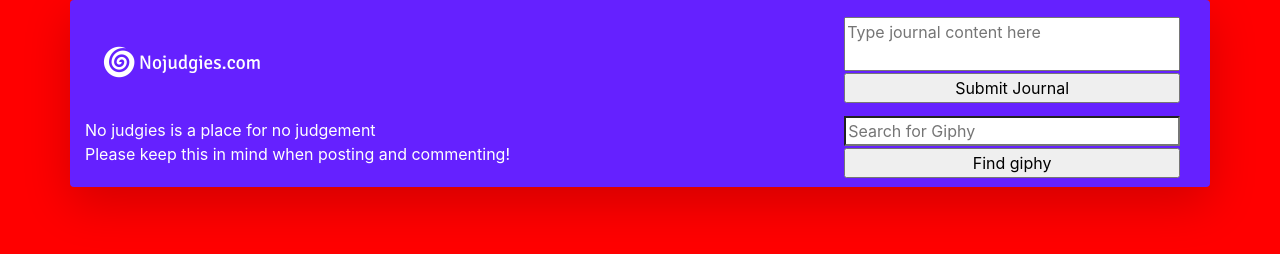
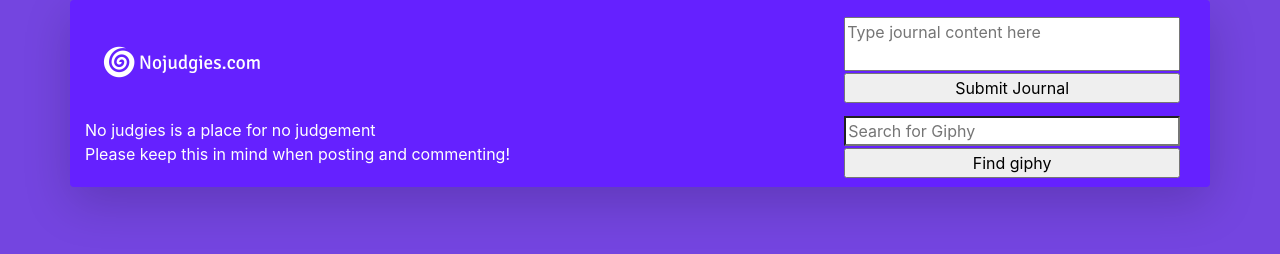
Before and after one commit to dimi-fn/pidz, a website: page client/index.html in a window 1280 px wide. Drawn offline with nearby package versions, Linux system fonts and the light colour scheme; no server answers.

Commit message:
test netlify

```diff
--- a/client/css/style.css
+++ b/client/css/style.css
@@ -1,8 +1,8 @@
 .body
 {
     /* background-color: lightgray; */
-    /* background-color: rgb(116, 69, 224); */
-    background-color: red;
+    background-color: rgb(116, 69, 224);
+    /* background-color: red; */
     /* background-color: rgb(101, 33, 255); */
 }
 
```
